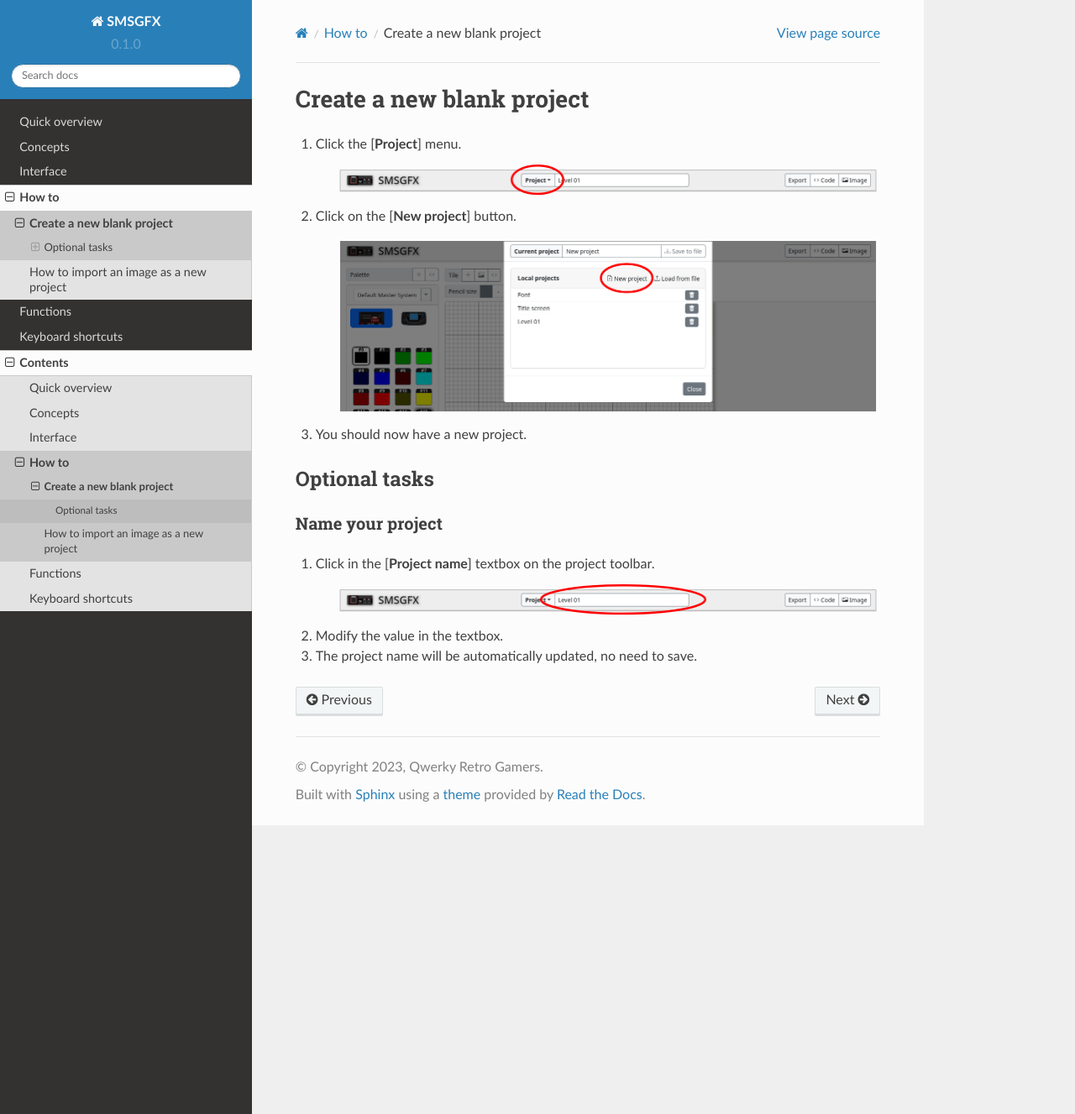
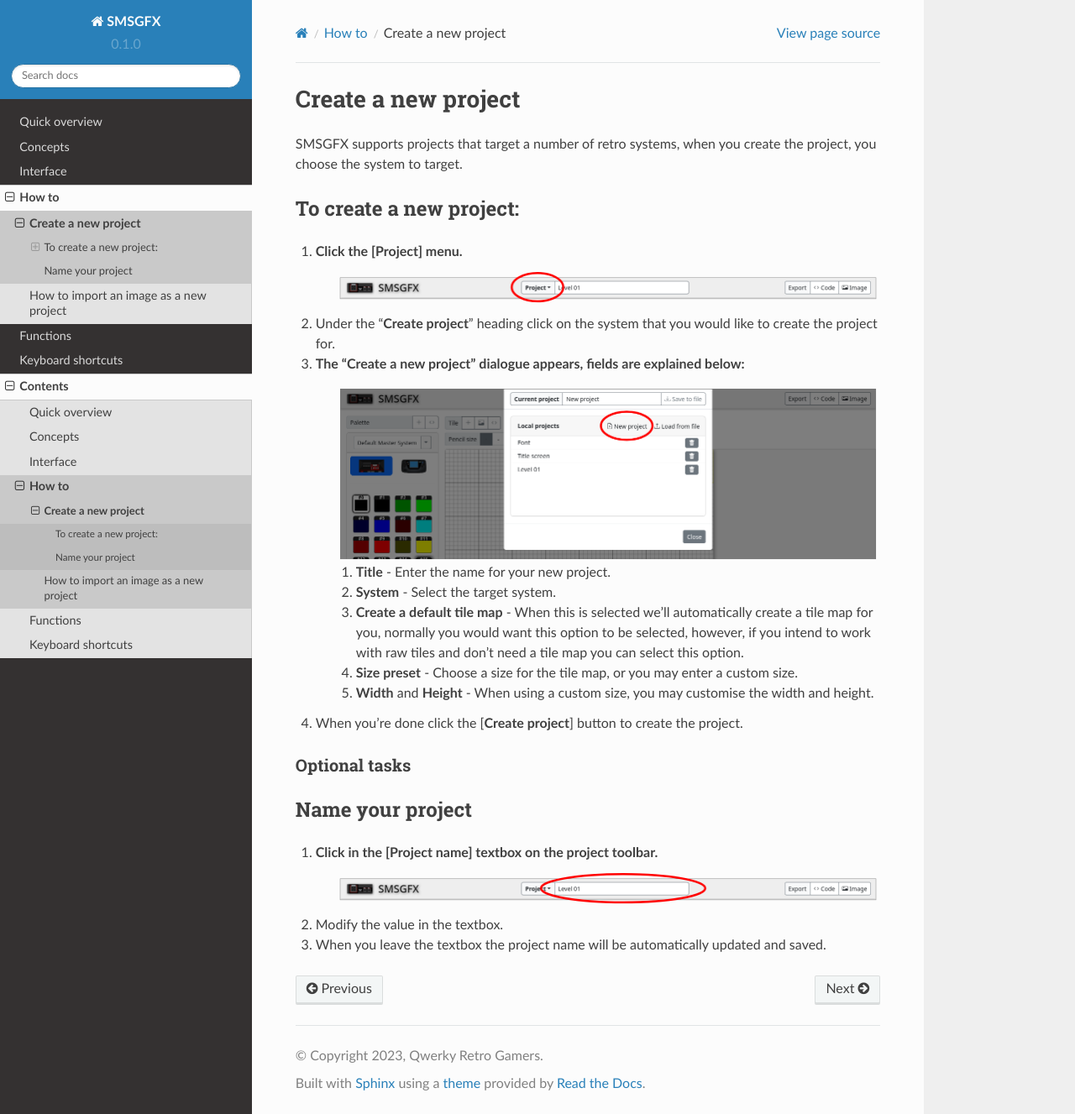
Before and after one commit to NicDoesCode/SMSGFX-docs, a Sphinx documentation site: the page built from docs/source/how-to/create-a-new-project.rst, in a window 1280 px wide and 1327 px high. Shown: the whole window at 84% size. Built offline with Sphinx 7.4.7 and the Read the Docs theme 2.0.0, drawn with Linux system fonts in a browser that asks for light colours.

Commit message:
Update create a new project page.

```diff
--- a/docs/source/how-to/create-a-new-project.rst
+++ b/docs/source/how-to/create-a-new-project.rst
@@ -1,17 +1,26 @@
-Create a new blank project
-==========================
+Create a new project
+====================
+SMSGFX supports projects that target a number of retro systems, when you create the project, you choose the system to target.
+
+To create a new project:
+~~~~~~~~~~~~~~~~~~~~~~~~
 
 1. Click the [**Project**] menu.
-
     .. image:: ../assets/images/project-toolbar-with-project-highlight.png
         :alt: Where to find the project menu.
-
-2. Click on the [**New project**] button.
-
+2. Under the "**Create project**" heading click on the system that you would like to create the project for.
+3. The "**Create a new project**" dialogue appears, fields are explained below:
     .. image:: ../assets/images/project-menu-with-new-project-highlight.png
         :alt: Where to find the new project button.
+    1. **Title** - Enter the name for your new project.
+    2. **System** - Select the target system.
+    3. **Create a default tile map** - When this is selected we'll automatically create a tile map for you, normally
+       you would want this option to be selected, however, if you intend to work with raw tiles and don't need a tile map
+       you can select this option.
+    4. **Size preset** - Choose a size for the tile map, or you may enter a custom size.
+    5. **Width** and **Height** - When using a custom size, you may customise the width and height.
+4. When you're done click the [**Create project**] button to create the project.
 
-3. You should now have a new project.
 
 Optional tasks
 --------------
@@ -20,10 +29,7 @@ Name your project
 ~~~~~~~~~~~~~~~~~
 
 1. Click in the [**Project name**] textbox on the project toolbar.
-
     .. image:: ../assets/images/project-toolbar-with-project-name-highlight.png
         :alt: Where to find the new project button.
-
 2. Modify the value in the textbox.
-
-3. The project name will be automatically updated, no need to save.
+3. When you leave the textbox the project name will be automatically updated and saved.
```
